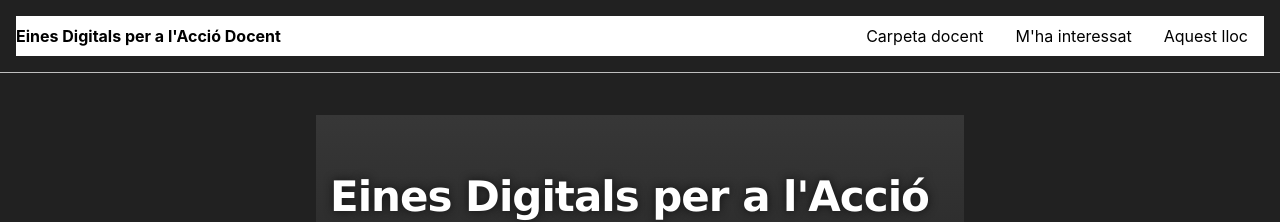
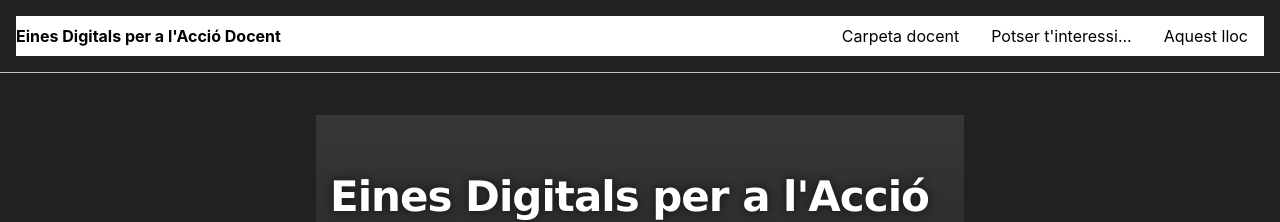
Before and after one commit to jepcastel/github.io, a Jekyll site: the page built from index.html, in a window 1280 px wide. Shown: the top 222 px of the page. Built offline with Jekyll 4.4.1, drawn with Linux system fonts in a browser that asks for light colours; nearby versions of some CDN libraries; the list of posts is cut into pages by our own code.

Commit message:
Update navigation.yml

```diff
--- a/_data/navigation.yml
+++ b/_data/navigation.yml
@@ -2,7 +2,7 @@
 main:
   - title: "Carpeta docent"
     url: /carpeta/
-  - title: "M'ha interessat"
+  - title: "Potser t'interessi..."
     url: /recomanacions/
   - title: "Aquest lloc"
     url: /about/
@@ -18,7 +18,7 @@ Carpeta:
          url: /carpeta/03Filosofia-docent/
 
 M'ha interessat:
-   - title: "M'ha interessat"
+   - title: "Potser t'interessi..."
      children:
        - title: "Llibres"
          url: /recomanacions/01Llibres/
```
